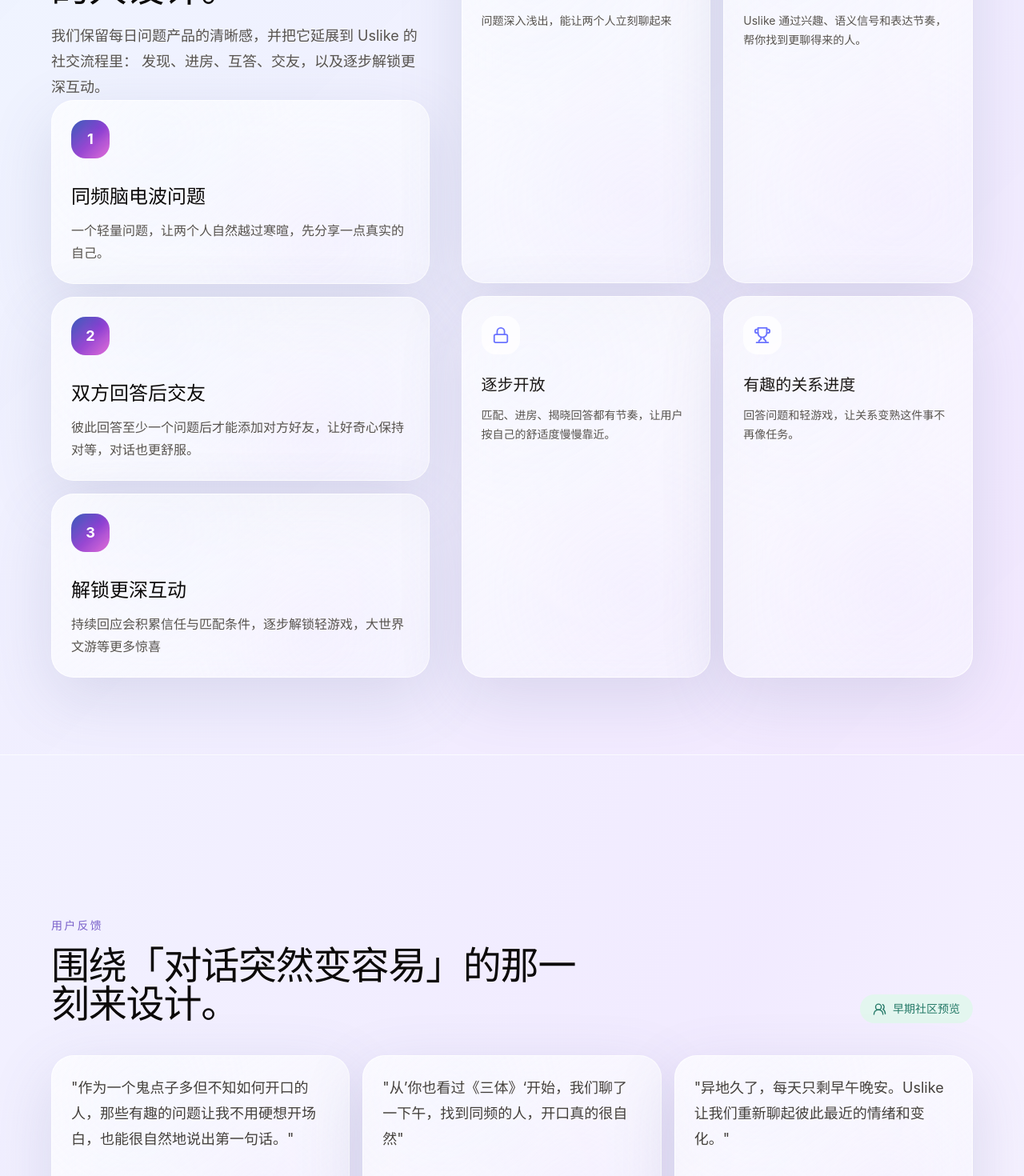
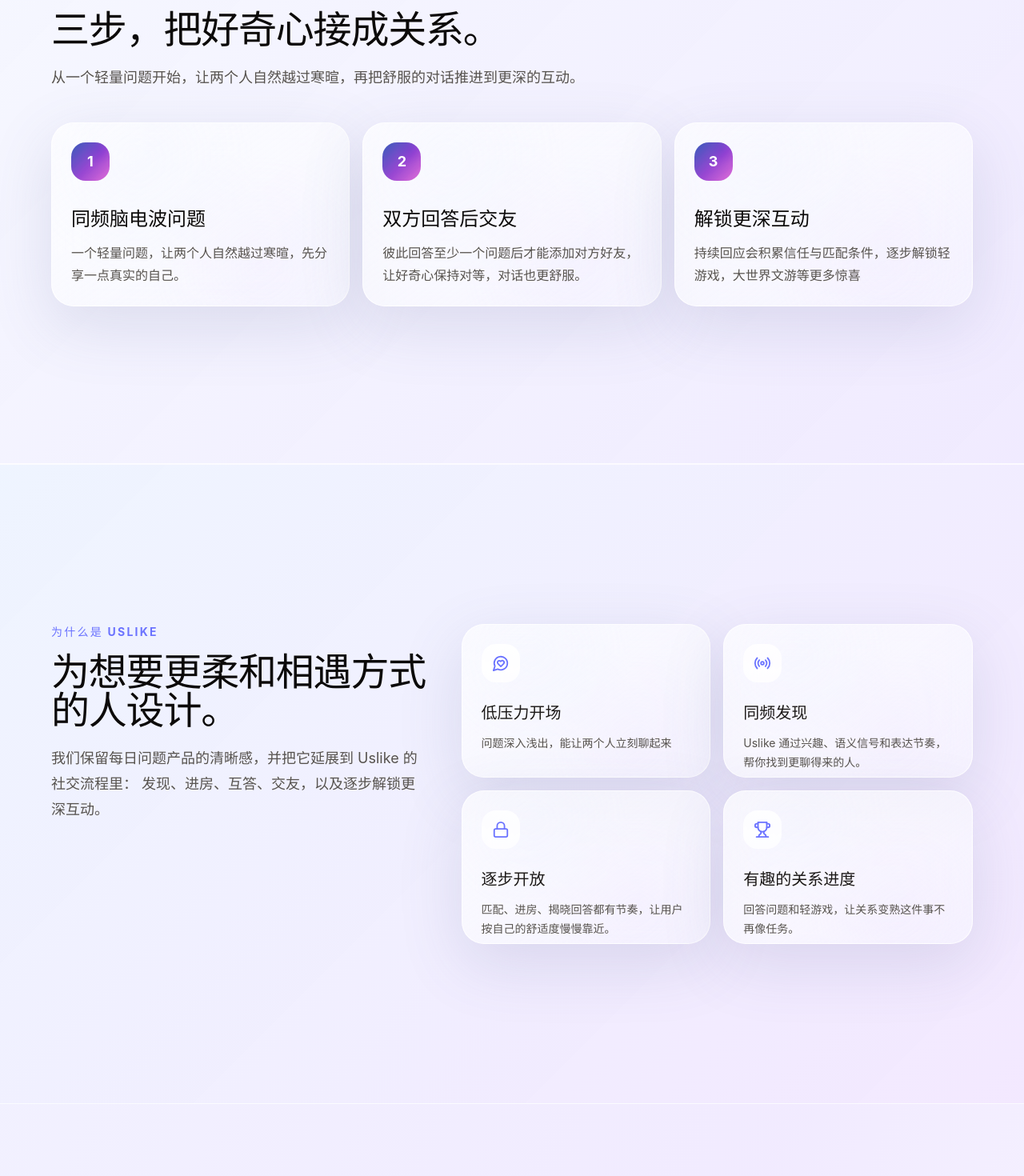
Before and after one commit to LongEast/uslike, a React (Vite) app: page / in a window 1280 px wide. Shown: the part 4220-5690 px from the top of the page at 80% size. Built offline with nearby package versions, Linux system fonts and the light colour scheme.

Commit message:
Move the bullet point into a new page

```diff
--- a/src/components/Landing.jsx
+++ b/src/components/Landing.jsx
@@ -53,17 +53,17 @@
 
 const testimonials = [
 {
-quote: "作为一个鬼点子多但不知如何开口的人，那些有趣的问题让我不用硬想开场白，也能很自然地说出第一句话。",
+quote: "作为一个鬼点子多但不知如何开口的人，那些有趣的问题让我不用硬想开场白，也能很自然地说出第一句话",
 name: "米娜",
 label: "有点社恐的电波系大学生",
 },
 {
-quote: "从’你也看过《三体》‘开始，我们聊了一下午，找到同频的人，开口真的很自然",
+quote: "从’原来你也看《三体》‘开始，我们聊了一下午，找到同频的人，开口真的很自然",
 name: "阿杰",
 label: "小众科幻爱好者",
 },
 {
-quote: "异地久了，每天只剩早午晚安。Uslike 让我们重新聊起彼此最近的情绪和变化。",
+quote: "异地久了，每天只剩早午晚安。Uslike 让我们重新聊起彼此最近的情绪和变化",
 name: "安安和 Leo",
 label: "异地情侣",
 },
@@ -411,6 +411,32 @@
         </div>
       </section>
 
+      <section className="landing-screen-section landing-screen-section--center border-y border-white/70 bg-[linear-gradient(135deg,rgba(246,248,255,0.98),rgba(239,234,255,0.94))] px-5 py-20 sm:py-24">
+        <div className="mx-auto w-full max-w-6xl">
+          <div className="max-w-3xl">
+            <p className="text-sm font-bold uppercase tracking-[0.16em] text-[#6b73ff]">关系流程</p>
+            <h2 className="mt-4 text-4xl font-semibold tracking-tight text-stone-950 sm:text-5xl">
+              三步，把好奇心接成关系。
+            </h2>
+            <p className="mt-5 text-lg leading-8 text-stone-600">
+              从一个轻量问题开始，让两个人自然越过寒暄，再把舒服的对话推进到更深的互动。
+            </p>
+          </div>
+
+          <div className="mt-10 grid gap-4 md:grid-cols-3">
+            {steps.map((step, index) => (
+              <article key={step.title} className="glass-panel rounded-[28px] p-6">
+                <span className="aurora-dark grid h-12 w-12 place-items-center rounded-[18px] text-lg font-bold text-white">
+                  {index + 1}
+                </span>
+                <h3 className="mt-8 text-2xl font-semibold text-stone-950">{step.title}</h3>
+                <p className="mt-3 text-base leading-7 text-stone-600">{step.text}</p>
+              </article>
+            ))}
+          </div>
+        </div>
+      </section>
+
       <section className="landing-screen-section landing-screen-section--center border-y border-white/70 bg-[linear-gradient(135deg,rgba(238,244,255,0.96),rgba(242,232,255,0.94))] px-5 py-20 sm:py-24">
         <div className="mx-auto grid w-full max-w-6xl gap-10 lg:grid-cols-[0.85fr_1.15fr]">
           <div>
@@ -422,20 +448,9 @@
               我们保留每日问题产品的清晰感，并把它延展到 Uslike 的社交流程里：
               发现、进房、互答、交友，以及逐步解锁更深互动。
             </p>
-            <div className="mx-auto grid w-full max-w-6xl gap-4 md:grid-rows-3">
-            {steps.map((step, index) => (
-                <article key={step.title} className="glass-panel rounded-[28px] p-6">
-                <span className="aurora-dark grid h-12 w-12 place-items-center rounded-[18px] text-lg font-bold text-white">
-                    {index + 1}
-                </span>
-                <h3 className="mt-8 text-2xl font-semibold text-stone-950">{step.title}</h3>
-                <p className="mt-3 text-base leading-7 text-stone-600">{step.text}</p>
-                </article>
-            ))}
-            </div>
           </div>
 
-          <div className="grid gap-4 sm:grid-cols-2">
+          <div className="landing-benefits-grid grid gap-4 sm:grid-cols-2">
             {benefits.map((benefit) => {
               const Icon = benefit.icon;
               return (
--- a/src/styles.css
+++ b/src/styles.css
@@ -82,6 +82,24 @@
 .landing-screen-section--center {
   display: flex;
   align-items: center;
+}
+
+.landing-benefits-grid {
+  align-self: center;
+}
+
+@media (min-width: 1024px) {
+  .landing-benefits-grid {
+    height: 50vh;
+    min-height: 360px;
+    max-height: 520px;
+    grid-auto-rows: minmax(0, 1fr);
+  }
+
+  .landing-benefits-grid .glass-panel {
+    min-height: 0;
+    overflow: hidden;
+  }
 }
 
 .landing-page > .main-wash {
```
